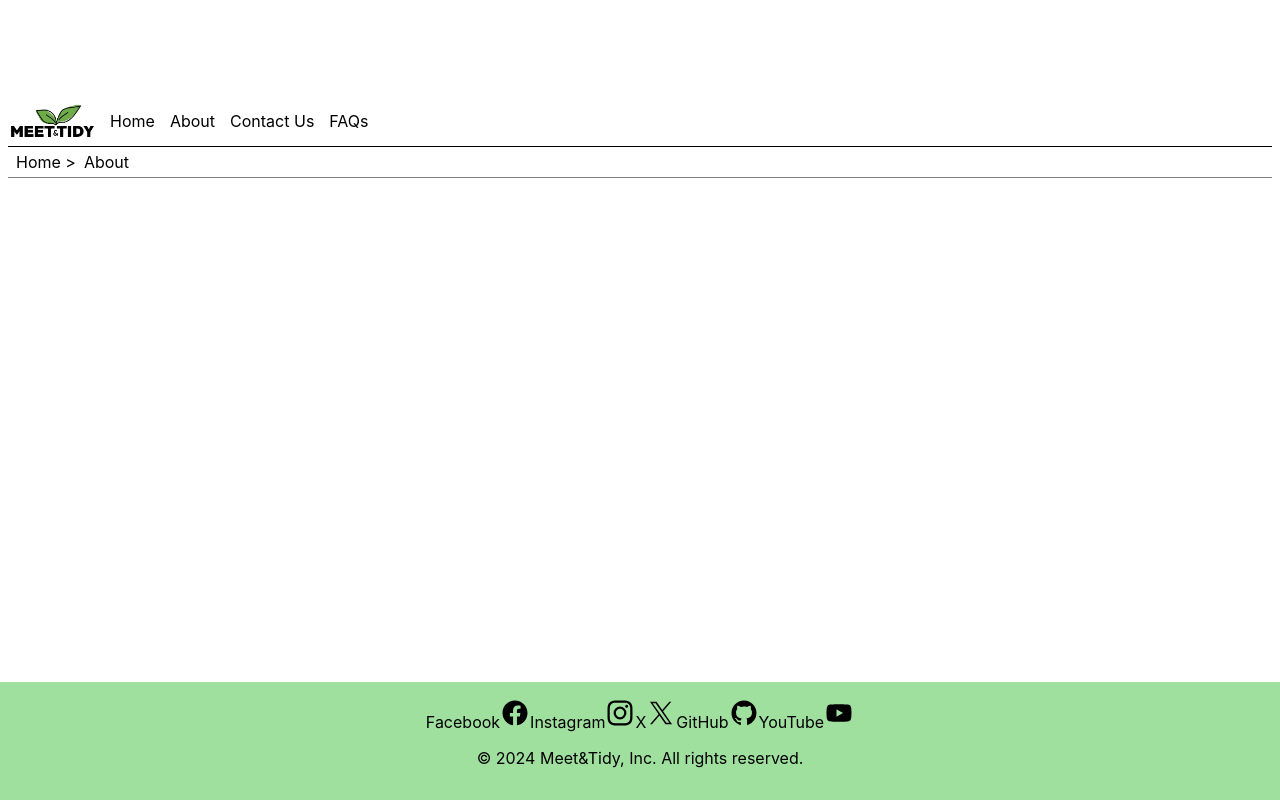
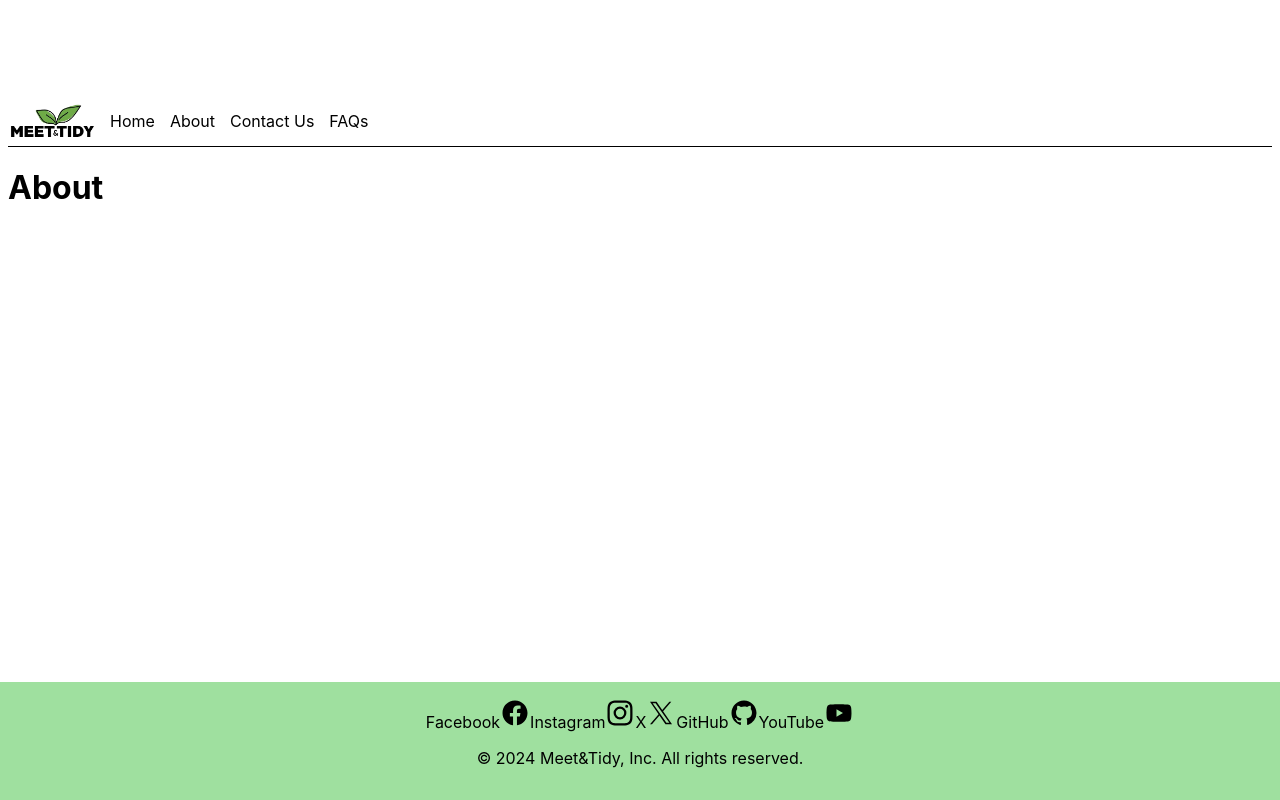
Before and after one commit to Meet-And-Tidy/meet_and_tidy_live_site, a React (Create React App) app: page /about in a window 1280 px wide. Built offline with nearby package versions, Linux system fonts and the light colour scheme.

Commit message:
Remove breadcrumbs

```diff
--- a/src/common/Breadcrumbs/Breadcrumbs.jsx
+++ /dev/null
@@ -1,31 +0,0 @@
-import React from 'react';
-import PropTypes from 'prop-types';
-import { Link } from 'react-router-dom';
-import './Breadcrumbs.scss';
-
-// Contains a list of "breadcrumb" navigation links.
-const Breadcrumbs = ({ children }) => {
-  const links = React.Children.toArray(children);
-
-  const elements = links.map((el, i) => (
-    <label key={i} className="elements" title={el.props.children}>
-      {el} {links.length !== i + 1 && '>'}
-    </label>
-  ));
-
-  return (
-    <div data-testid={'bc-container'} className="breadcrumbs">
-      <label data-testid={'bc-home-label'}>
-        <Link to={'/'}>Home</Link>
-        {links.length > 0 && ' >'}
-      </label>
-      {elements}
-    </div>
-  );
-};
-
-Breadcrumbs.propTypes = {
-  children: PropTypes.node,
-};
-
-export default Breadcrumbs;
--- a/src/common/Breadcrumbs/Breadcrumbs.scss
+++ /dev/null
@@ -1,33 +0,0 @@
-.breadcrumbs {
-  display: flex;
-  align-items: center;
-  height: 30px;
-  border-bottom: 1px solid grey;
-
-  .elements {
-    max-width: 300px;
-    white-space: nowrap;
-    overflow: hidden;
-    text-overflow: ellipsis;
-  }
-}
-
-.breadcrumbs {
-  label {
-    color: black;
-    text-decoration: none;
-    cursor: pointer;
-
-    a {
-      color: black;
-      text-decoration: none;
-      margin-left: 8px;
-    }
-  }
-
-  label:hover {
-    a {
-      color: rgb(64, 63, 63);
-    }
-  }
-}
--- a/src/pages/About/About.jsx
+++ b/src/pages/About/About.jsx
@@ -1,13 +1,9 @@
-import { Link } from 'react-router-dom';
 import './About.scss';
-import Breadcrumbs from '../../common/Breadcrumbs/Breadcrumbs';
 
 const About = () => {
   return (
     <div className="about">
-      <Breadcrumbs>
-        <Link to={'/about'}>About</Link>
-      </Breadcrumbs>
+      <h1>About</h1>
     </div>
   );
 };
--- a/src/pages/ContactUs/ContactUs.jsx
+++ b/src/pages/ContactUs/ContactUs.jsx
@@ -1,15 +1,10 @@
-import { Link } from 'react-router-dom';
 import './ContactUs.scss';
-import Breadcrumbs from '../../common/Breadcrumbs/Breadcrumbs';
 import ContactForm from './ContactForm';
 
 const ContactUs = () => {
   return (
     <div className="contact">
-      <Breadcrumbs>
-        <Link to={'/contact'}>ContactUs</Link>
-      </Breadcrumbs>
-      <h2>Get in touch</h2>
+      <h1>Get in touch</h1>
       <ContactForm />
     </div>
   );
```
Also changed, not shown: 1 other file (tests, documents, lock files or other folders).
